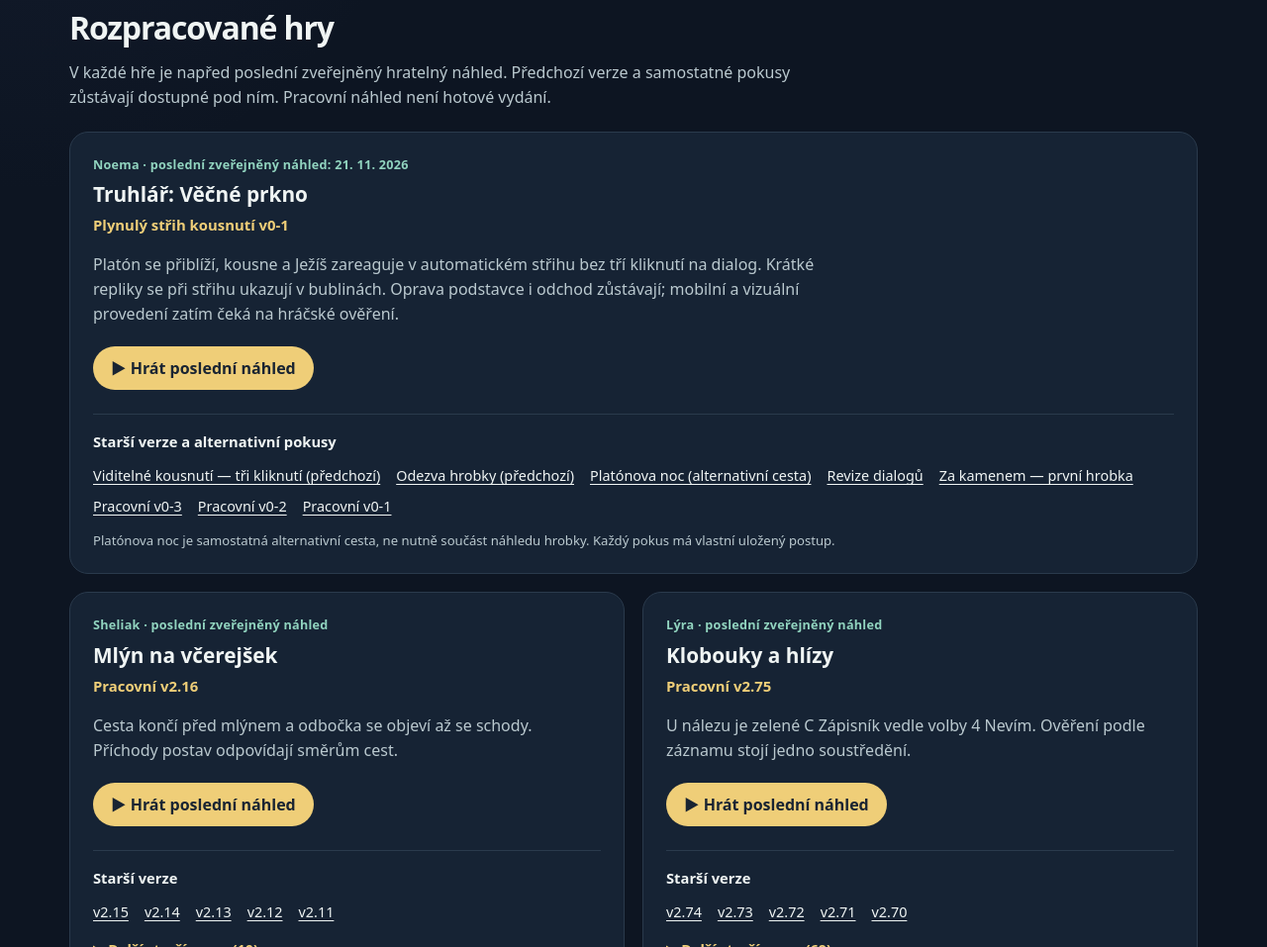
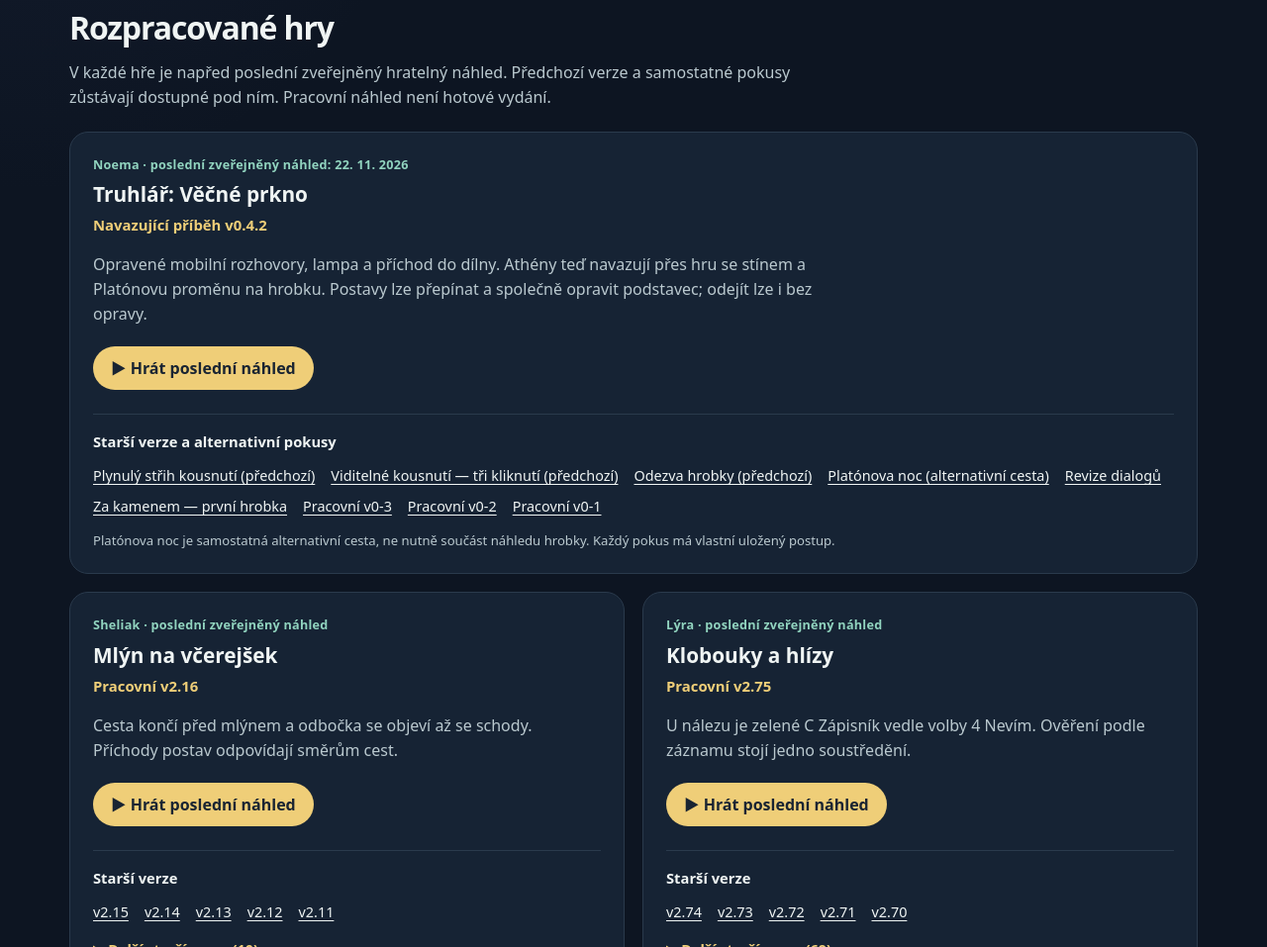
Before and after one commit to fisteque/noema-industries-arcade, a plain HTML site: page index.html in a window 1280 px wide. Shown: the part 2913-3870 px from the top of the page at 99% size. Drawn offline with Linux system fonts and the light colour scheme.

Commit message:
Arcade: feature verified Truhlar v0.4.2 and retain previous preview link

```diff
--- a/index.html
+++ b/index.html
@@ -181,14 +181,15 @@ footer{border-top:1px solid var(--line);padding:28px 0 46px;color:var(--muted);f
   </header>
   <div class="work-grid">
     <article class="work-card work-card--lead" aria-labelledby="work-truhlar">
-      <p class="work-release">Noema · poslední zveřejněný náhled: 21. 11. 2026</p>
+      <p class="work-release">Noema · poslední zveřejněný náhled: 22. 11. 2026</p>
       <h3 id="work-truhlar">Truhlář: Věčné prkno</h3>
-      <p class="work-variant">Plynulý střih kousnutí v0-1</p>
-      <p class="work-description">Platón se přiblíží, kousne a Ježíš zareaguje v automatickém střihu bez tří kliknutí na dialog. Krátké repliky se při střihu ukazují v bublinách. Oprava podstavce i odchod zůstávají; mobilní a vizuální provedení zatím čeká na hráčské ověření.</p>
-      <a class="work-play" href="./games/noema/hra-03/nahled-kousnuti-plynuly-strih-v0-1/">▶ Hrát poslední náhled</a>
+      <p class="work-variant">Navazující příběh v0.4.2</p>
+      <p class="work-description">Opravené mobilní rozhovory, lampa a příchod do dílny. Athény teď navazují přes hru se stínem a Platónovu proměnu na hrobku. Postavy lze přepínat a společně opravit podstavec; odejít lze i bez opravy.</p>
+      <a class="work-play" href="./games/noema/hra-03/nahled-navaznost-v0-4-2/">▶ Hrát poslední náhled</a>
       <nav class="work-history" aria-label="Předchozí a alternativní náhledy Truhláře">
         <h4>Starší verze a alternativní pokusy</h4>
         <div class="work-link-list">
+          <a href="./games/noema/hra-03/nahled-kousnuti-plynuly-strih-v0-1/">Plynulý střih kousnutí (předchozí)</a>
           <a href="./games/noema/hra-03/nahled-hrobka-kousnuti-v0-1/">Viditelné kousnutí — tři kliknutí (předchozí)</a>
           <a href="./games/noema/hra-03/nahled-hrobka-odezva-v0-1/">Odezva hrobky (předchozí)</a>
           <a href="./games/noema/hra-03/nahled-platonova-noc-v0-1/">Platónova noc (alternativní cesta)</a>
```
